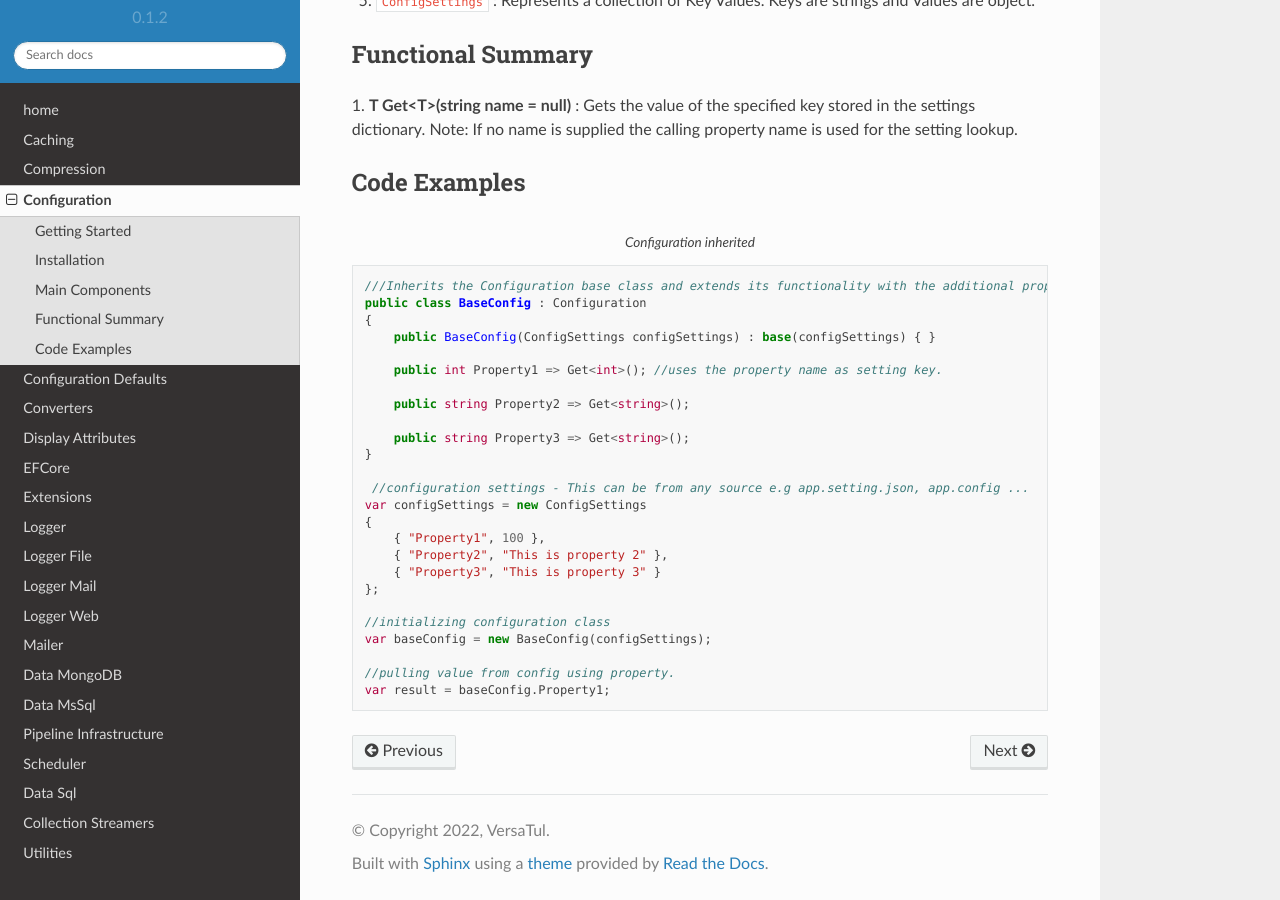
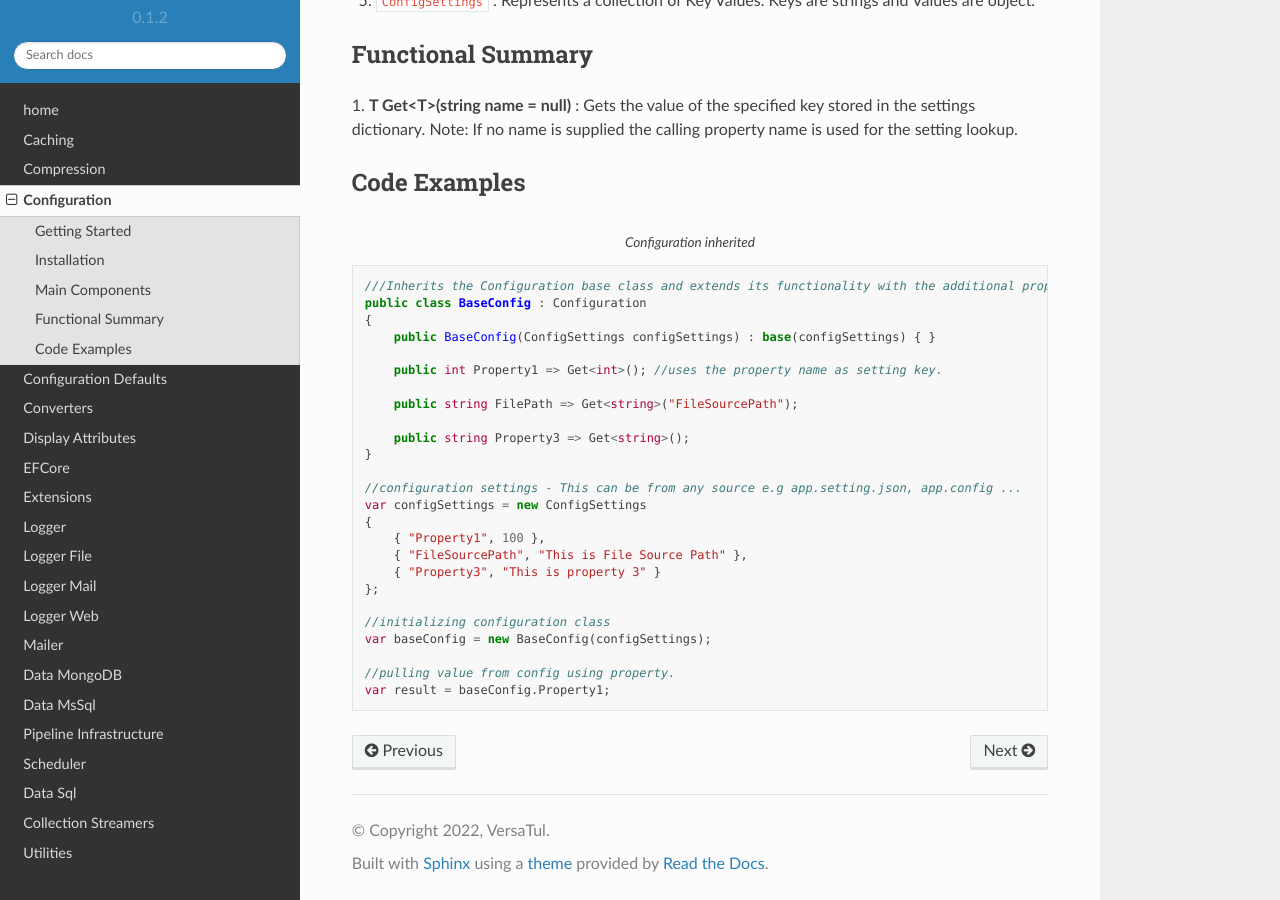
Before and after one commit to BjornWilliams/DocsVersaTul, a Sphinx documentation site: the page built from docs/source/configuration.rst, in a window 1280 px wide and 900 px high, scrolled down 747 px. Built offline with Sphinx 7.4.7 and the Read the Docs theme 2.0.0, drawn with Linux system fonts in a browser that asks for light colours.

Commit message:
Update configuration.rst
showing the use of name overrides

```diff
--- a/docs/source/configuration.rst
+++ b/docs/source/configuration.rst
@@ -44,16 +44,16 @@ Code Examples
 
         public int Property1 => Get<int>(); //uses the property name as setting key.
 
-        public string Property2 => Get<string>();
+        public string FilePath => Get<string>("FileSourcePath");
 
         public string Property3 => Get<string>();
     }
 
-     //configuration settings - This can be from any source e.g app.setting.json, app.config ...
+    //configuration settings - This can be from any source e.g app.setting.json, app.config ...
     var configSettings = new ConfigSettings
     {
         { "Property1", 100 },
-        { "Property2", "This is property 2" },
+        { "FileSourcePath", "This is File Source Path" },
         { "Property3", "This is property 3" }
     };
 
```
